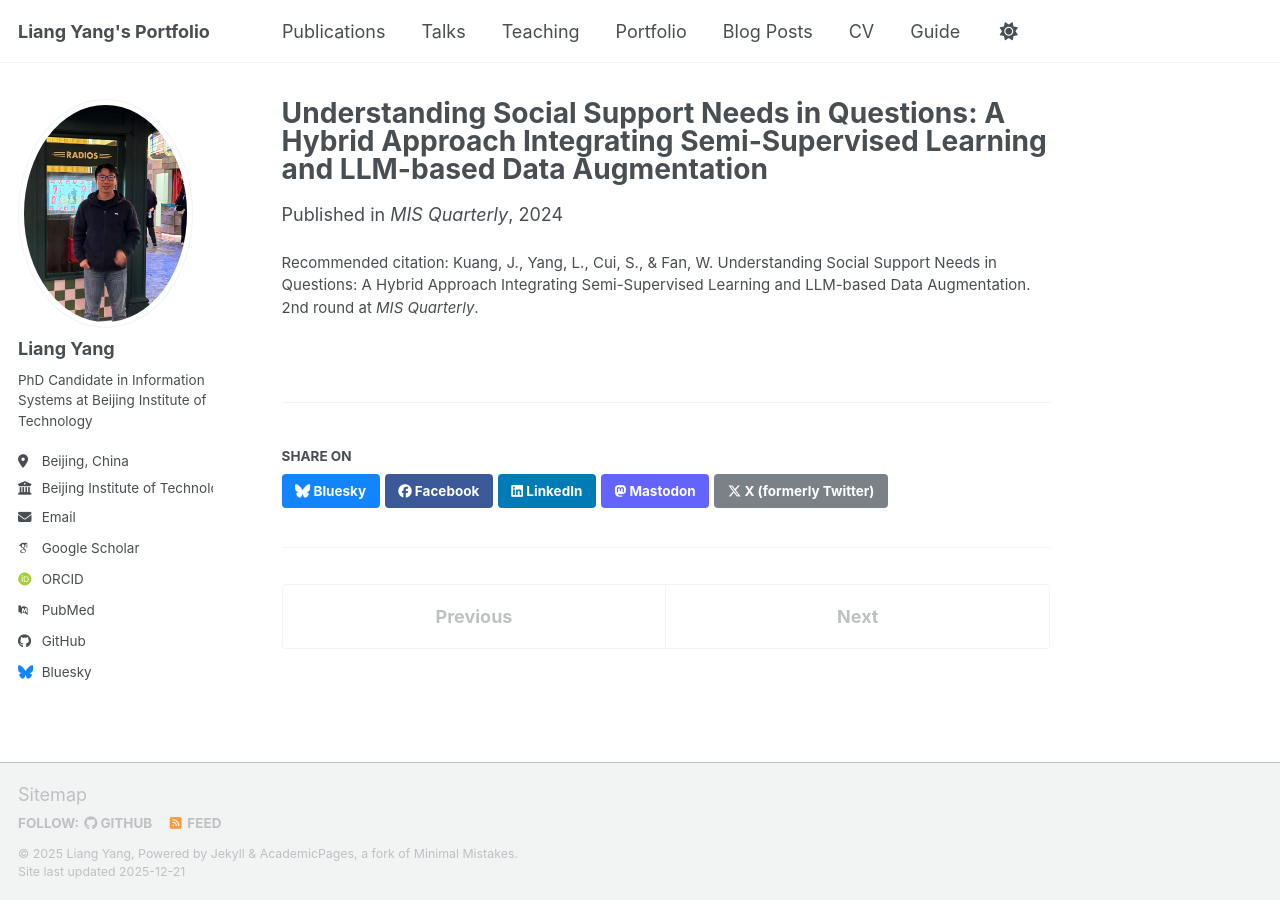
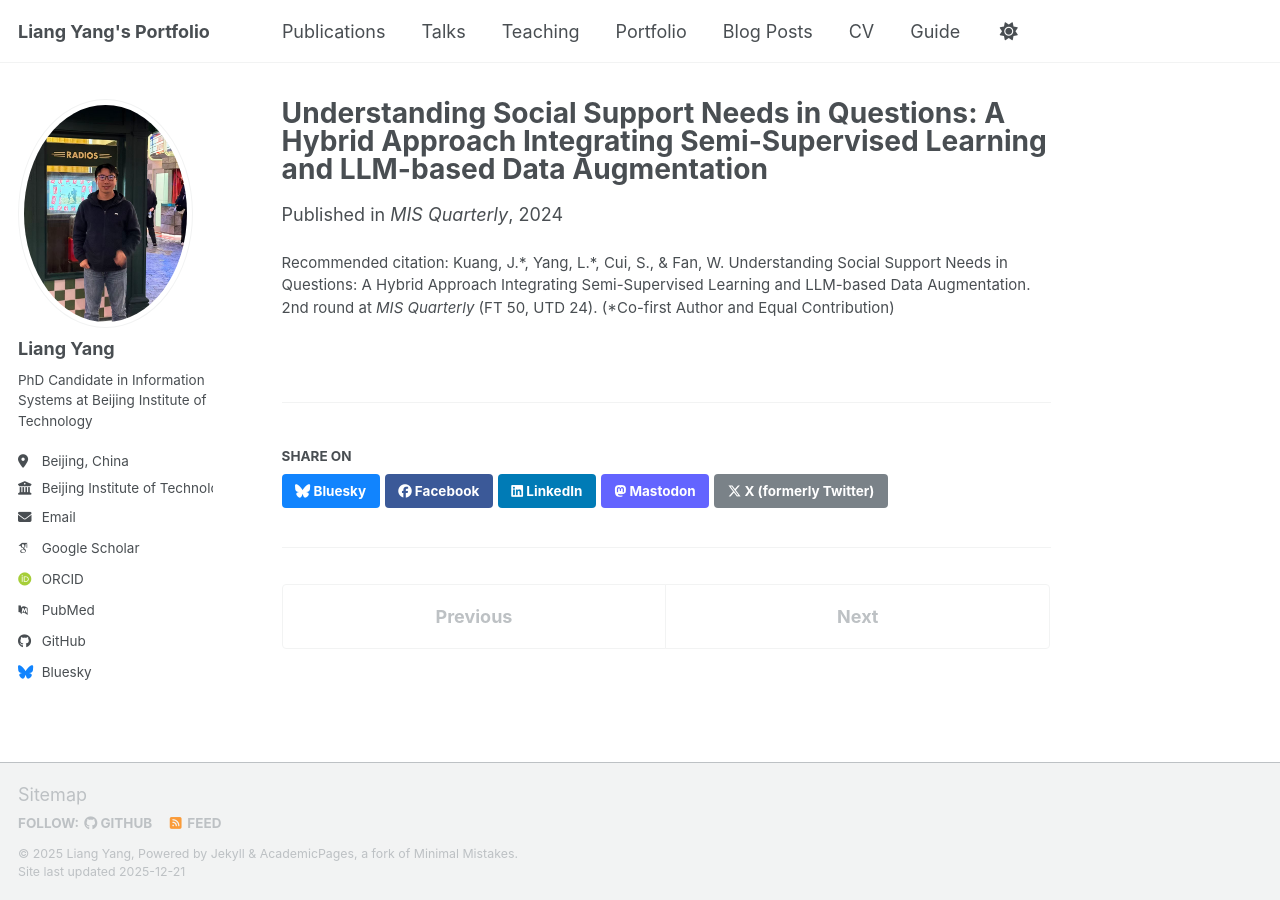
Before and after one commit to Groot-yang/Groot-yang.github.io, a Jekyll site: the page built from _publications/2024-under-review-social-support-llm.md, in a window 1280 px wide. Built offline with Jekyll 4.4.1, drawn with Linux system fonts in a browser that asks for light colours; some web fonts are replaced; a script bundle is joined from its source files by our own code; library files that are not in the unit come from our copies.

Commit message:
update publication

```diff
--- a/_publications/2024-under-review-social-support-llm.md
+++ b/_publications/2024-under-review-social-support-llm.md
@@ -5,5 +5,5 @@ category: underreview
 permalink: /publication/2024-under-review-social-support-llm
 date: 2024-12-02
 venue: 'MIS Quarterly'
-citation: 'Kuang, J., Yang, L., Cui, S., & Fan, W. Understanding Social Support Needs in Questions: A Hybrid Approach Integrating Semi-Supervised Learning and LLM-based Data Augmentation. 2nd round at <i>MIS Quarterly</i>.'
+citation: 'Kuang, J.*, Yang, L.*, Cui, S., & Fan, W. Understanding Social Support Needs in Questions: A Hybrid Approach Integrating Semi-Supervised Learning and LLM-based Data Augmentation. 2nd round at <i>MIS Quarterly</i> (FT 50, UTD 24). (*Co-first Author and Equal Contribution)'
 ---
```
